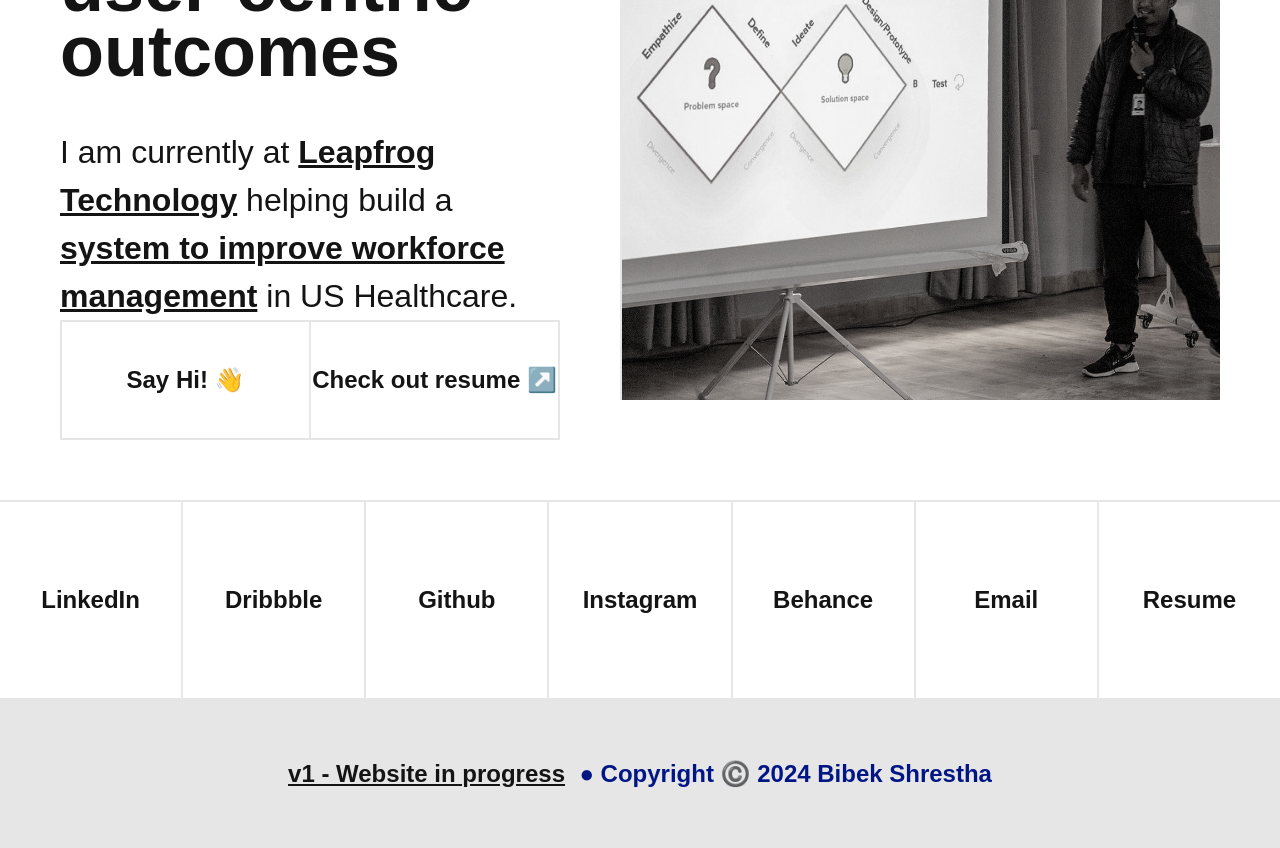
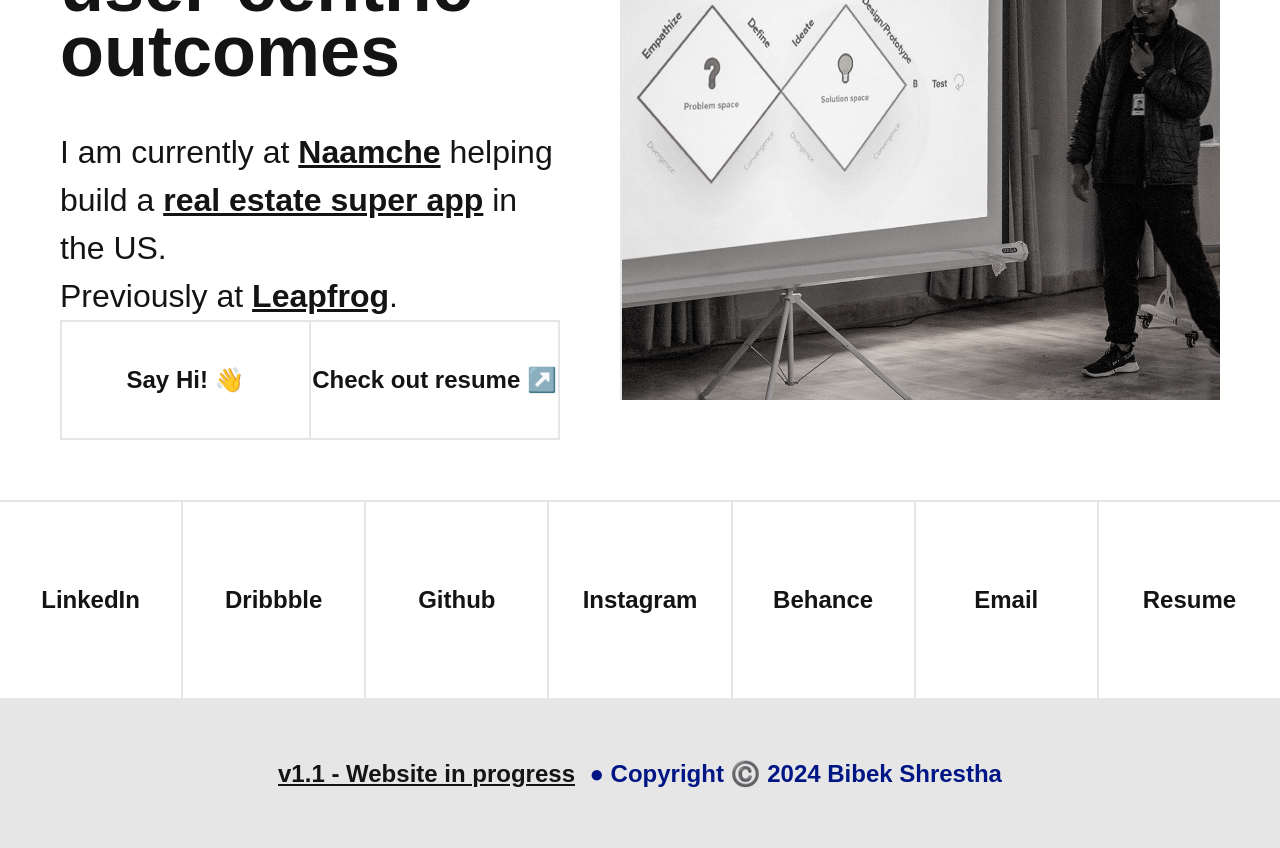
Before and after one commit to thehumanx/thevisualx, a plain HTML site: page index.html in a window 1280 px wide. Shown: the part 500-1348 px from the top of the page. Drawn offline with Linux system fonts and the light colour scheme; a web font is replaced by a local one.

Commit message:
made update on the working location + updated resume

```diff
--- a/index.html
+++ b/index.html
@@ -49,7 +49,7 @@
                     A Product Designer driven by user-centric outcomes
                 </p> <br>
                 <p>
-                    I am currently at <a class ="ext_link" href="https://www.lftechnology.com/" target="_blank">Leapfrog Technology</a> helping build a <a class ="ext_link" href="https://www.laudio.com/" target="_blank">system to improve workforce management</a> in US Healthcare.
+                    I am currently at <a class ="ext_link" href="https://www.naamche.com/" target="_blank">Naamche</a> helping build a <a class ="ext_link" href="https://www.realpha.com" target="_blank">real estate super app</a> in the US. <br>Previously at <a class ="ext_link" href="https://www.lftechnology.com" target="_blank">Leapfrog</a>.
                 </p>
             </div>
             <div class = "cta">
@@ -82,7 +82,7 @@
 <div class = "footer_links">
     <a class ="link" href="https://www.linkedin.com/in/thehumanx/" target="_blank">LinkedIn</a>
     <div class = "line_vertical"></div>
-    <a class ="link" target="_blank" href="https://dribbble.com/thehumanx/collections/5226969-Projects-at-Leapfrog">Dribbble</a>
+    <a class ="link" target="_blank" href="https://dribbble.com/thehumanx/">Dribbble</a>
     <div class = "line_vertical"></div>
     <a class ="link" target="_blank" href="https://github.com/thehumanx/thevisualx">Github</a>
     <div class = "line_vertical"></div>
@@ -95,7 +95,7 @@
     <a class ="link" href="/files/Resume_Bibek.pdf" target="_blank">Resume</a>
 </div>
 <div class="footer_info">
-    <a class ="ext_link" href="https://github.com/thehumanx/thevisualx/releases/tag/v1.0" target="_blank">v1 - Website in progress</a> <pre> </pre>● Copyright ©️ 2024 Bibek Shrestha
+    <a class ="ext_link" href="https://github.com/thehumanx/thevisualx/releases/" target="_blank">v1.1 - Website in progress</a> <pre> </pre>● Copyright ©️ 2024 Bibek Shrestha
 </div>
 <script>
     var btnContainer = document.getElementById("nav");
```
Also changed, not shown: 1 other file.
